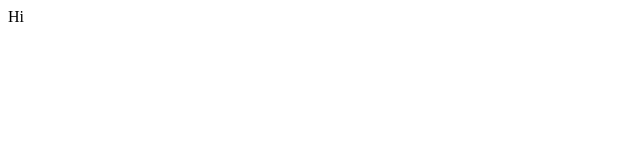
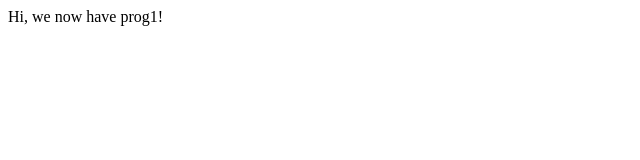
Before and after one commit to unswsecsoc/buried-deep, a plain HTML site: page index.html in a window 1280 px wide. Shown: the whole page, without its empty margins (0-640 px from the left). Drawn offline with Linux system fonts and the light colour scheme.

Commit message:
Update index.html

```diff
--- a/index.html
+++ b/index.html
@@ -1,6 +1,6 @@
 <!DOCTYPE>
 <html>
   <body>
-    Hi
+    Hi, we now have prog1!
   </body>
 </html>
```
